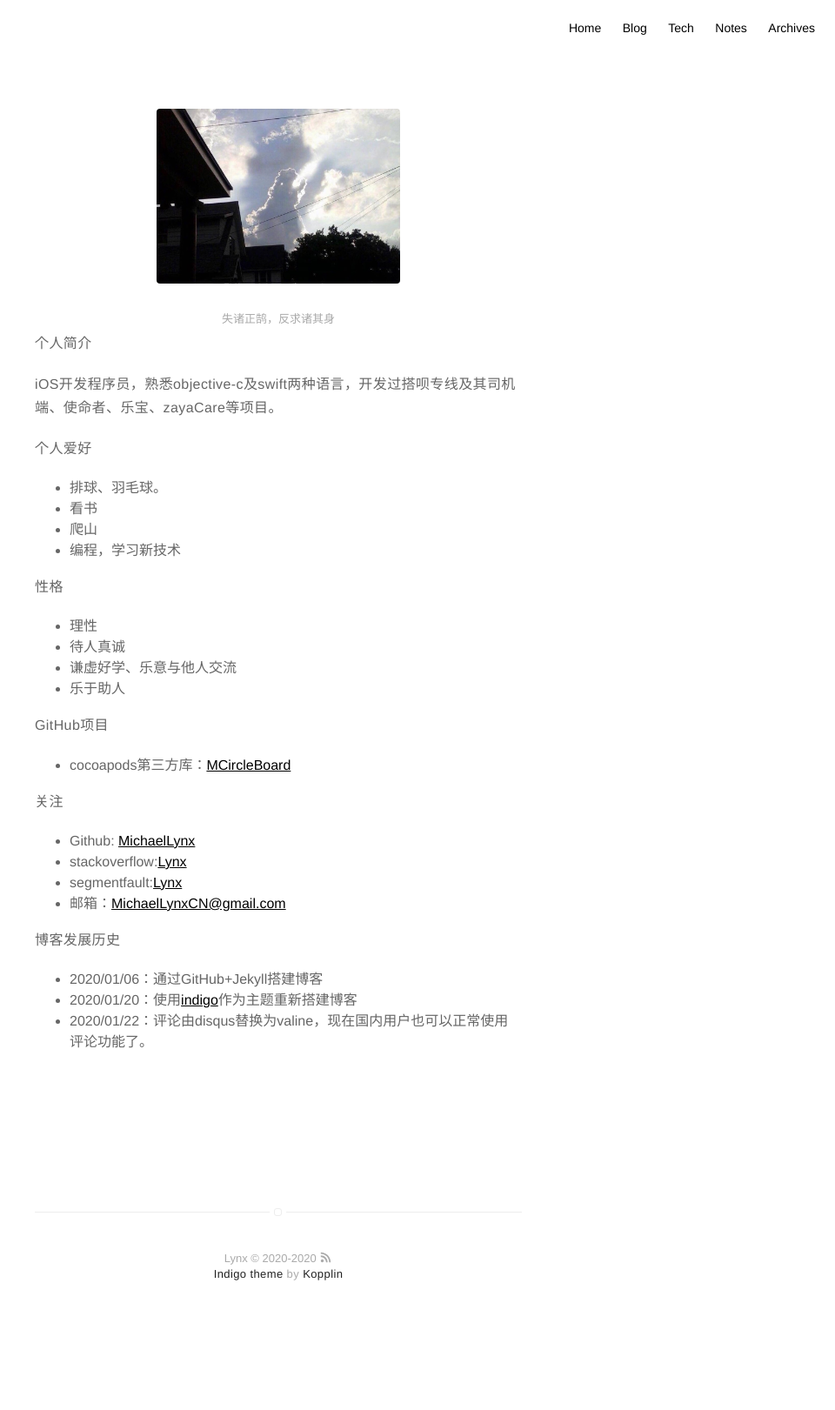
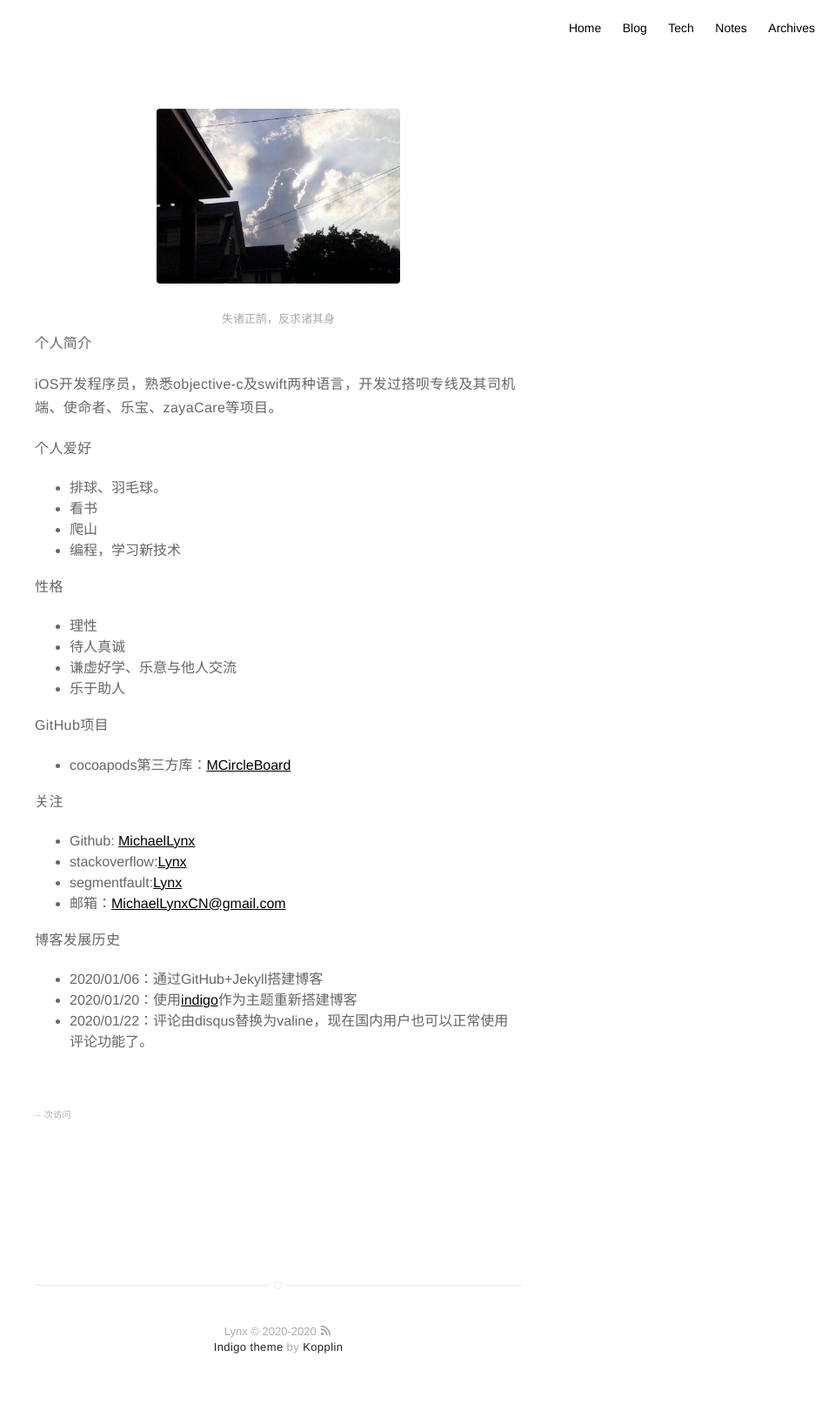
Before and after one commit to binhaozeng/binhaozeng.github.io, a Jekyll site: the page built from about.md, in a window 1280 px wide. Shown: the whole page at 87% size, without its empty margins (320-1280 px from the left). Built offline with Jekyll 4.4.1, drawn with Linux system fonts in a browser that asks for light colours; comment, search, counter and statistics services are not loaded; before the commit the page ends 1536 px from its top, so only the background shows below that.

Commit message:
Update about.md

```diff
--- a/about.md
+++ b/about.md
@@ -64,4 +64,10 @@
 
 <br>
 
+<p style="color:#aaa;font-size: 1.0rem;font-weight: 300;">
+    {% include visitor.html %}
+</p>
+
+<br>
+
 {% include valine.html %}
```
